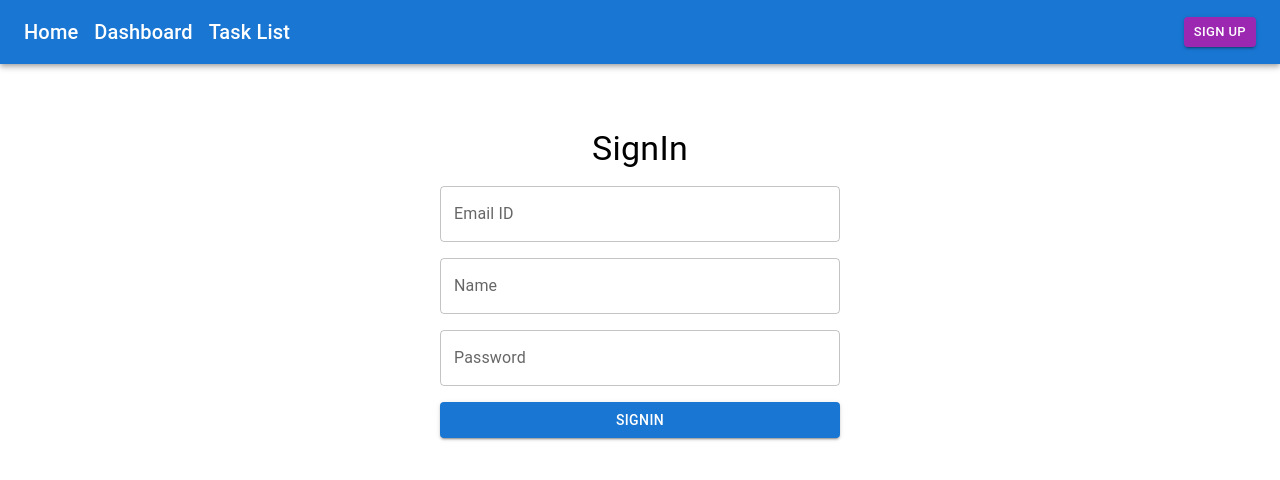
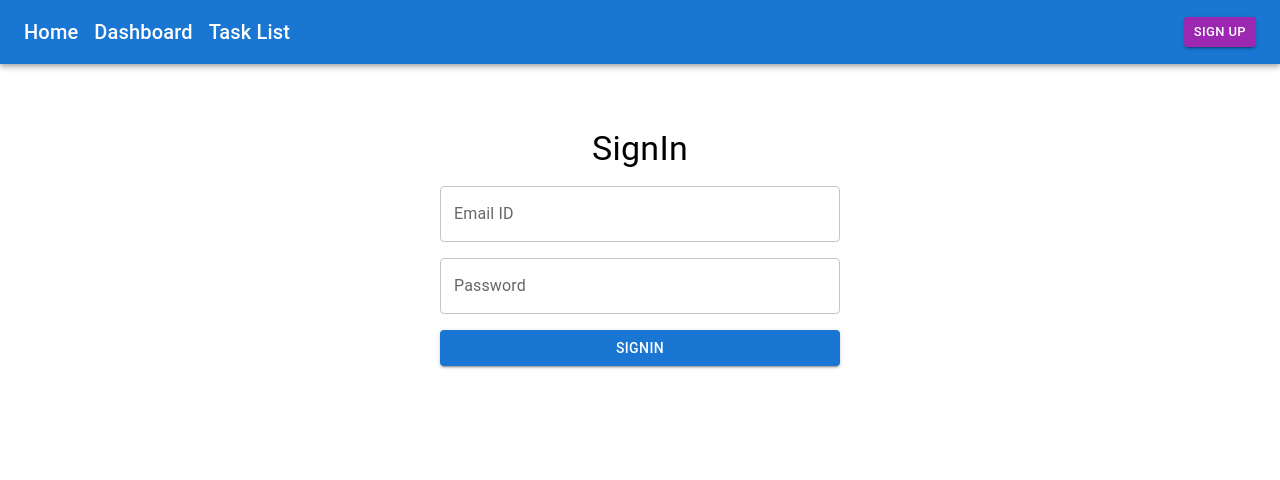
Before and after one commit to pashampavan/task-management-frontend, a React (Create React App) app: page / in a window 1280 px wide. Shown: the top 480 px of the page. Built offline with nearby package versions, Linux system fonts and the light colour scheme.

Commit message:
user management

```diff
--- a/src/Components/SignIn.js
+++ b/src/Components/SignIn.js
@@ -24,6 +24,8 @@ useEffect(()=>{
     setError("");
     setSuccess("");
 
+    if(type=="signin")
+    {
     try {
 
           const response = await axios.post("http://localhost:5000/login/", {
@@ -39,6 +41,21 @@ useEffect(()=>{
         navigate('/dashboard');
       } catch (err) {
         setError(err.response?.data?.message || "SignIn failed");
+      }
+    }else
+    {
+      try
+      {
+        const response = await axios.post("http://localhost:5000/register/", {
+          "email":email,
+          "name":name,
+          "password":password
+        });
+        setSuccess("SignUp successful!");
+        navigate("/dashboard")
+      }catch (err) {
+        setError(err.response?.data?.message || "SignUp failed");
+      }
     }
   };
 
@@ -74,14 +91,17 @@ useEffect(()=>{
           value={email}
           onChange={(e) => setEmail(e.target.value)}
         />
-        <TextField
+        {type=="signin"?<></>:<TextField
         label="Name"
         type="text"
         variant="outlined"
         fullWidth
-          value={password}
-          onChange={(e) => setPassword(e.target.value)}
+        value={name}
+        onChange={(e) => setName(e.target.value)}
       />
+
+        }
+
         <TextField
           label="Password"
           type="password"
@@ -95,6 +115,7 @@ useEffect(()=>{
           variant="contained"
           color="primary"
           fullWidth
+          onClick={handleSignIn}
         >
           {type=="signin"?<>SignIn</>:<>signUp</>}
         </Button>
```
Lines whose indentation alone changed are shown as unchanged.
